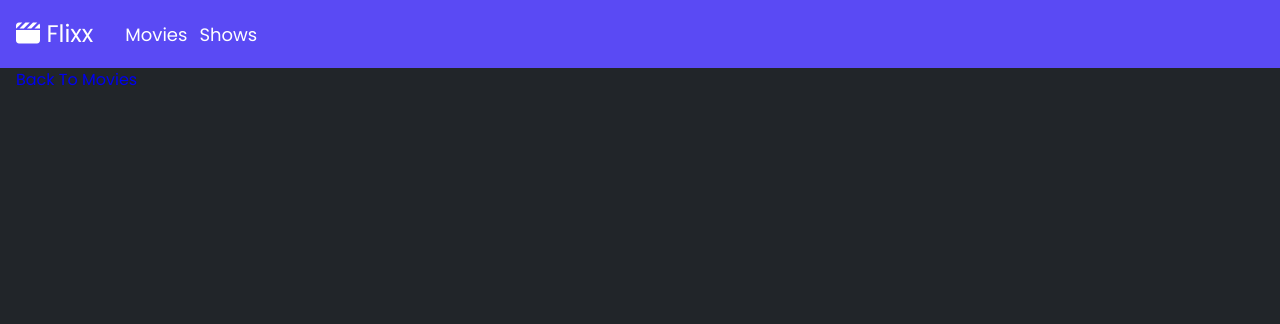
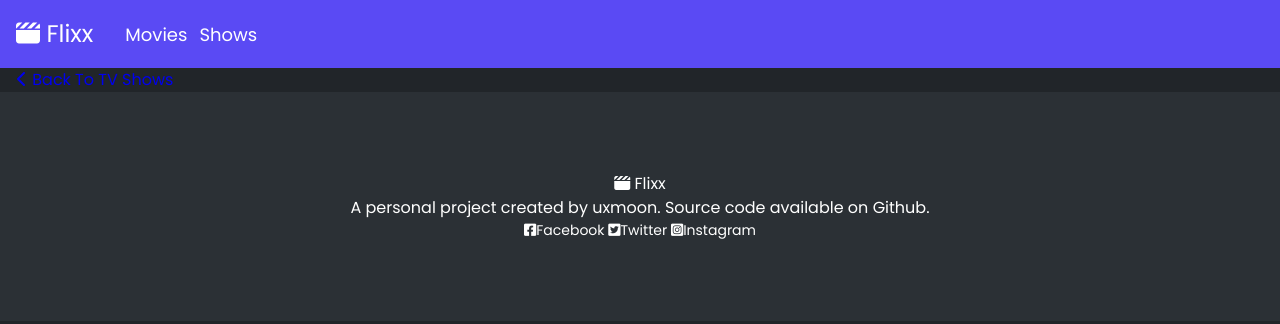
Before and after one commit to uxmoon/flixx-app, a website: page movie-details.html in a window 1280 px wide. Drawn offline with Linux system fonts and the light colour scheme; no server answers.

Commit message:
Add breadcrumb and footer markup

```diff
--- a/movie-details.html
+++ b/movie-details.html
@@ -32,8 +32,11 @@
     <main>
       <div class="container">
         <section>
-          <div class="back">
-            <a class="btn" href="index.html">Back To Movies</a>
+          <div class="breadcrumb">
+            <a class="btn btn-text" href="/"
+              ><i class="fa-solid fa-chevron-left"></i>
+              Back To TV Shows
+            </a>
           </div>
         </section>
         <section>
@@ -41,6 +44,23 @@
         </section>
       </div>
     </main>
+    <footer class="footer">
+      <div class="container">
+        <div class="footer__logo">
+          <i class="fa-solid fa-clapperboard"></i> Flixx
+          <p>
+            A personal project created by
+            <a href="https://github.com/uxmoon" target="_blank">uxmoon</a>.
+            Source code available on Github.
+          </p>
+        </div>
+        <div class="footer__links">
+          <a href="#"><i class="fa-brands fa-square-facebook"></i>Facebook</a>
+          <a href="#"><i class="fa-brands fa-square-twitter"></i>Twitter</a>
+          <a href="#"><i class="fa-brands fa-square-instagram"></i>Instagram</a>
+        </div>
+      </div>
+    </footer>
     <div id="loading" class="spinner"></div>
   </body>
 </html>
```
Also changed, not shown: search.html (+17 -0 lines), shows.html (+17 -0 lines), tv-details.html (+22 -2 lines).
